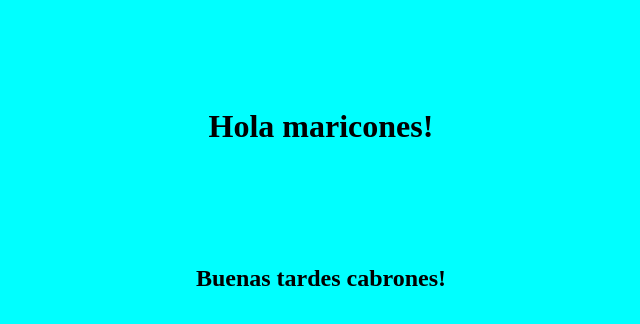
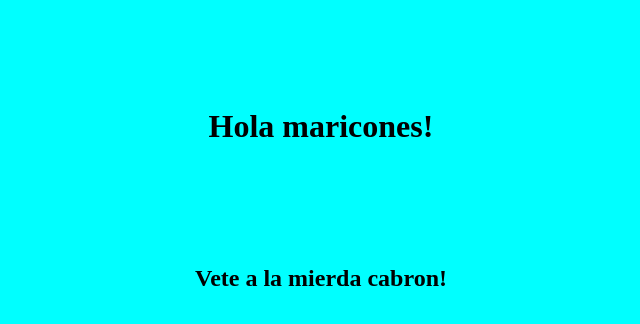
Before and after one commit to bonanzza-web/test-page, a plain HTML site: page index.html in a window 1280 px wide. Shown: the full height of the page, 319-959 px from the left. Drawn offline with Linux system fonts and the light colour scheme.

```diff
--- a/index.html
+++ b/index.html
@@ -1,7 +1,7 @@
 <html>
 <body bgcolor=cyan>
 <h1 style="width: 100%; display: inline-block; text-align: center; margin-top: 100px; margin-bottom: 100px">Hola maricones!</h1>
-<h2 style="width: 100%; display: inline-block; text-align: center;">Buenas tardes cabrones!</h2>
+<h2 style="width: 100%; display: inline-block; text-align: center;">Vete a la mierda cabron!</h2>
 
 </body>
 </html>
```
